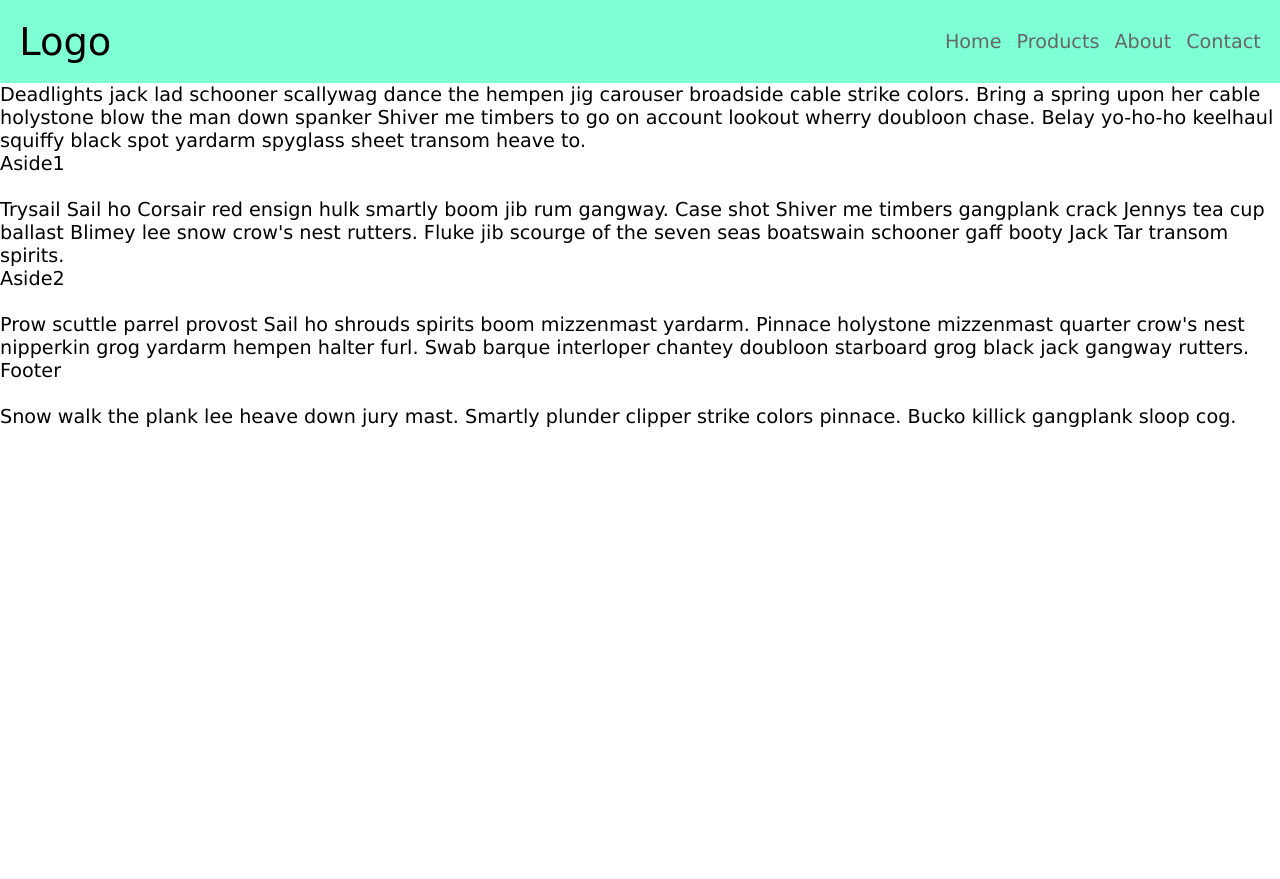
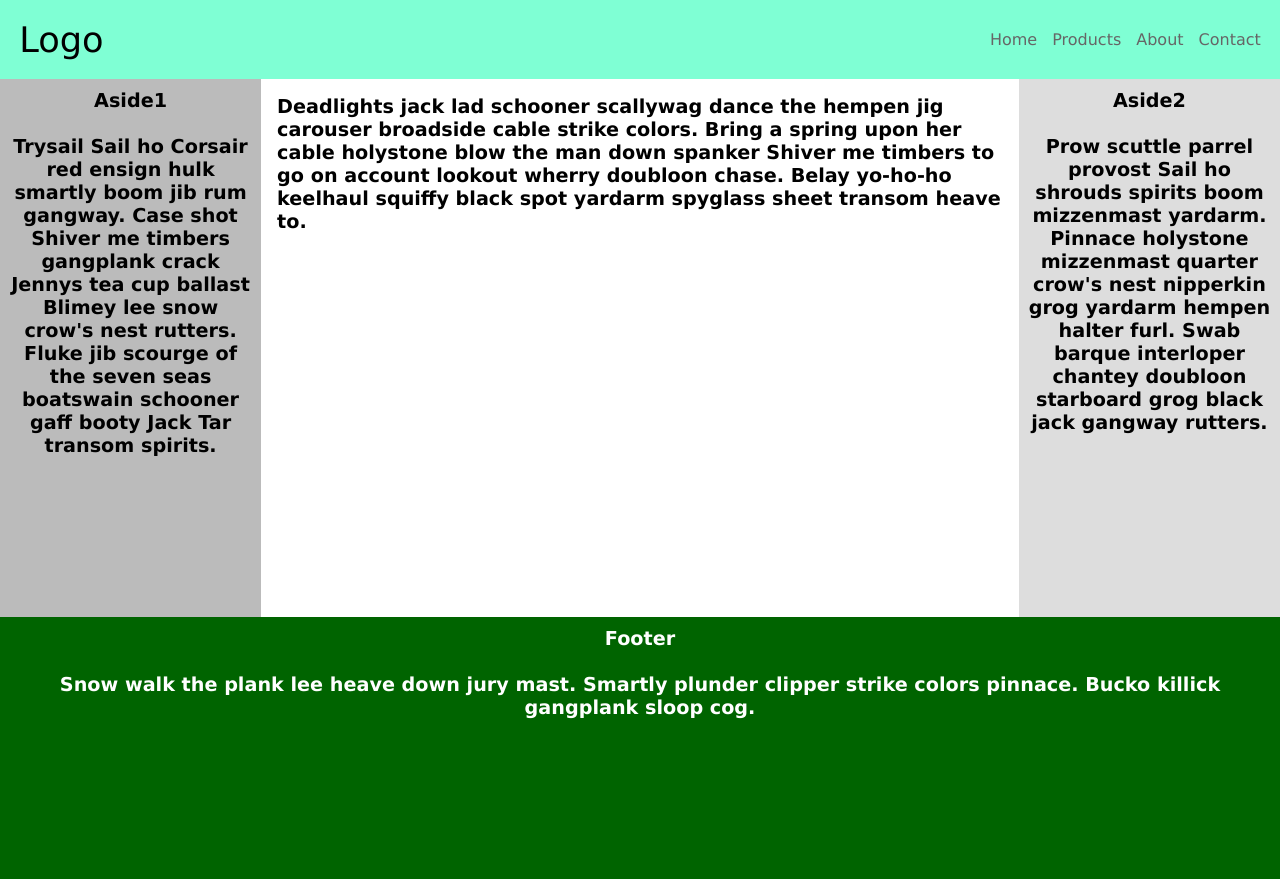
Before and after one commit to goranOlson/intro-media-queries-continuation, a plain HTML site: page index.html in a window 1280 px wide. Before the commit the page ends 800 px from the top, so only its background shows below. Drawn offline with Linux system fonts and the light colour scheme.

Commit message:
added media queries css

```diff
--- a/style.css
+++ b/style.css
@@ -23,7 +23,7 @@ nav {
 }
 
 a {
-  font-size: 1.4em;
+  font-size: 1.4rem;
   text-decoration: none;
   color: #666;
 }
@@ -32,14 +32,48 @@ a:hover {
   letter-spacing: 1px;
 }
 
+.wrapper {
+  display: flex;
+  flex-flow: row wrap;
+  font-weight: bold;
+  text-align: center;
+  min-height: 100vh;
+}
+.wrapper > * {  /* All in wrapper...*/
+  padding: 0.6rem;
+  flex: 1 100%;
+}
+
+.main {
+  padding: 1rem;
+  /* background-color: deepskyblue; */
+  text-align: left;
+}
+
+.aside1 {
+  /* background-color: gold; */
+  background-color: #bbb;
+}
+.aside2 {
+  background-color: hotpink;
+  background-color: #ddd;
+}
+
+.footer {
+  /* background-color: lightgreen; */
+  background-color: darkgreen;
+  color: #fff;
+}
 
 
 
-/* Here goes media querys*/
 
-@media screen and (min-width: 570px) {
+
+/* Here goes media queries */
+
+@media screen and (min-width: 600px) {  /* 570px */
   /* This styling will only apply when the screen is smaller than 570px in width. BUT the styling from the media query above will still be in effect. */
-body {
+  body {
     font-size: 130%;
   }
   nav {
@@ -47,17 +81,20 @@ body {
     background-color: blanchedalmond;
   }
 
-
   .logo {
-    font-size: 2em;
+    font-size: 2.2rem;
   }
 
   a {
-    font-size: 1em;
+    font-size: 1rem;
+  }
+
+  .aside {
+    flex: 1;
   }
 }
 
-@media screen and (min-width: 800px) {
+@media screen and (min-width: 900px) {  /* 800px */
   /* This styling will only apply as long as the screen is smaller than 800 px in width*/
 
   body {
@@ -67,4 +104,11 @@ body {
     background-color: aquamarine;
   }
 
+  .main {
+    flex: 3 0px;
+    order: 2;
+  }
+  .aside1 { order: 1; }
+  .aside2 { order: 3; }
+  .footer { order: 4; }
 }
```
